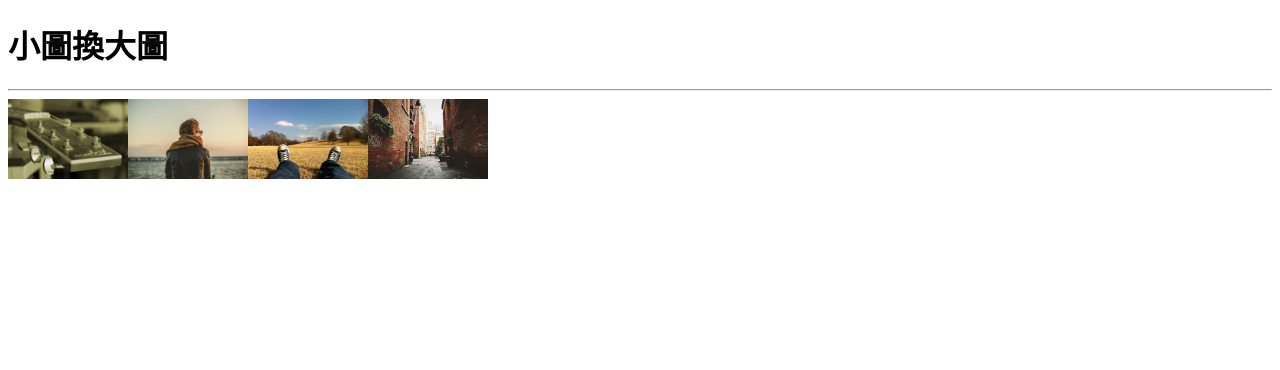
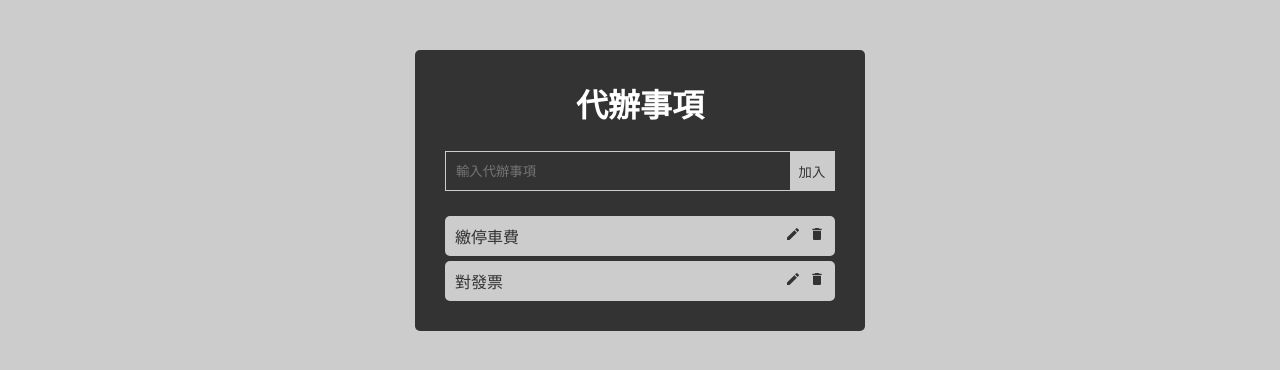
Before and after one commit to OvOpenguin/react-project, a React (Vite) app: page /#/ in a window 1280 px wide. Before the commit this address led to /#/news. Shown: the top 370 px of the page. Built offline with nearby package versions, Linux system fonts and the light colour scheme.

Commit message:
0820-todolist

```diff
--- /dev/null
+++ b/src/components/CreateForm.jsx
@@ -0,0 +1,40 @@
+import React, { useState } from 'react'
+
+
+
+// 方法2：
+const CreateForm = ({ addTodo }) => {
+
+  const [txt, setTxt] = useState('');
+
+  // 建立一個函式處理新增的todo資料
+  function addData() {
+    let myInput = document.getElementById('myInput');
+    myInput.focus(); //指定游標
+
+    if (txt.length === 0) {
+      alert("沒有輸入待辦內容");
+    } else {
+      addTodo(txt);
+      setTxt("");
+    }
+
+  }
+
+  return (
+    <form className='create-form'>
+      <input
+        id='myInput'
+        type="text"
+        placeholder='輸入代辦事項'
+        value={txt}
+        // 去除資料"前後"的空白 => trim()
+        onChange={(e) => {setTxt(e.target.value.trim());}} />
+
+      {/* 按下會將填寫內容回傳至父元件 */}
+      <button type='button' onClick={addData}>加入</button>
+    </form>
+  )
+}
+
+export default CreateForm
--- /dev/null
+++ b/src/components/Todo.jsx
@@ -0,0 +1,31 @@
+import { MdDelete } from "react-icons/md";
+import { MdEdit } from "react-icons/md";
+
+// todo是從TodoWrapper而來，需用大括號{}來解構該物件{todo}
+const Todo = ({ todo, delTodo, toggleCompleted }) => {
+    return (
+        // return內不能用if判斷式
+        // 故使用「三元運算值」套用css規則
+        <div className={`todo ${todo.isCompleted ? 'completed' : ''}`}>
+            {/* 對項目點擊，會出現刪除線 */}
+            <p onClick={()=>{toggleCompleted(todo.id)}}>{todo.content}</p>
+
+            <div>
+                <MdEdit
+                    style={{ cursor: "pointer", marginRight: "8px" }}
+                // 按下edit => 先顯示可編輯狀態 =>可更改todo項目的content => 通過函式回傳至TodoWrapper
+
+                />
+
+                <MdDelete
+                    style={{ cursor: "pointer" }}
+                    // 按下delet => 回傳該todo項目的id => 通過delTodo的函式回傳至TodoWrapper
+                    onClick={() => { delTodo(todo.id) }}
+                />
+            </div>
+
+        </div>
+    )
+}
+
+export default Todo
--- /dev/null
+++ b/src/components/TodoWrapper.jsx
@@ -0,0 +1,67 @@
+import React, { useState } from 'react'
+import CreateForm from './CreateForm'
+import Todo from './Todo'
+
+const TodoWrapper = () => {
+    // 因為有n個todo，所以要用陣列存放。
+    // const [todos, setTodos] = useState(["繳停車費", "對發票"]);
+
+    // 如果陣列內容有增減時，索引值會異動。
+    // 為避免修改資料時，造成索引值錯亂，將陣列改為[陣列物件]。
+    // key值用亂數來產生
+    const [todos, setTodos] = useState([
+        { content: "繳停車費", id: Math.random(), isCompleted: false },
+        { content: "對發票", id: Math.random(), isCompleted: false },
+    ]);
+
+    // 建立刪除todo
+    // 傳入被刪除的todo.id
+    // 從 Todo.jsx 得到回傳的todo.id => 利用filter去篩選所有陣列資料的id => 若id和回傳的todo.id不同則保留
+    const delTodo = (id) => {
+        setTodos(todos.filter((todo) => {
+            // 使用filter方法，保留沒被刪除的id  (不等於 id 的會被return)
+            return todo.id !== id
+
+        }))
+    }
+
+    // 建立切換isCompleted屬性函式
+    const toggleCompleted = (id) => {
+        // 檢查被點擊的項目的id是否跟陣列中的id一樣
+        // yes => 1. 取出todo 2.將isCompleted屬性值反向(!NOT)
+        // no => todo不變
+        setTodos(todos.map((todo) => {
+            return todo.id === id
+                ? { ...todo, isCompleted: !todo.isCompleted }
+                : todo
+        }))
+    }
+
+
+    return (
+        <div className='wrapper'>
+            <h1>代辦事項</h1>
+
+
+            {/* 傳遞方法：方法2 */}
+            <CreateForm addTodo={(newContent) => {
+                // 這裡傳送的為「方法=箭頭函式」並解構： method = {()=>{}}
+                // 建立新的todo內容
+                // 1. 使用...todos 其餘運算子來保留原陣列
+                // 2. 再加上新的物件內容
+                setTodos([...todos, { content: newContent, id: Math.random(), isCompleted: false }])
+            }} />
+
+            {
+                // todos是陣列資料，todo是使用.map時的參數，todo = todos[0], todos[1]...
+                todos.map((todo) => {
+                    //通過增加物件屬性todoname將「父元件的陣列物件資料」傳遞到「子元件 Todo.jsx」
+                    return <Todo todo={todo} key={todo.id} delTodo={delTodo} toggleCompleted={toggleCompleted} />
+                })
+            }
+
+        </div>
+    )
+}
+
+export default TodoWrapper
--- /dev/null
+++ b/src/css/App0820.css
@@ -0,0 +1,70 @@
+* {
+    margin: 0;
+    padding: 0;
+    box-sizing: border-box;
+}
+
+body {
+    background: #ccc;
+    color: #fff;
+    display: flex;
+    flex-direction: row;
+    justify-content: center;
+    font-family: sans-serif;
+}
+
+.wrapper {
+    width: 450px;
+    background-color: #333;
+    padding: 30px;
+    border-radius: 5px;
+    margin-top: 50px;
+    text-align: center;
+}
+
+.create-form {
+    width: 100%;
+    height: 40px;
+    border: 1px solid #ccc;
+    margin: 25px 0;
+    display: flex;
+}
+
+.create-form>input {
+    /* 去除底色 和 框線 */
+    background: none;
+    outline: none;
+    border: none;
+    color: #fff;
+    width: 100%;
+    height: 100%;
+    padding-left: 10px;
+}
+
+.create-form>button {
+    border: none;
+    background-color: #ccc;
+    color: #333;
+    width: 50px;
+    height: 100%;
+    cursor: pointer;
+}
+
+.todo {
+    background-color: #ccc;
+    color: #333;
+    height: 40px;
+    padding: 0 10px;
+    margin-top: 5px;
+    border-radius: 5px;
+    display: flex;
+    justify-content: space-between;
+    align-items: center;
+}
+
+.completed{
+    /* 刪除線 */
+    text-decoration: line-through;
+    /* 透明度 */
+    opacity: .4;
+}
--- a/src/main.jsx
+++ b/src/main.jsx
@@ -9,7 +9,7 @@
 // import App from './pages/App0813-weather3.jsx'
 // import App from './pages/Home.jsx'
 // import MyApp from './MyApp'
-import App from './pages/App0819pic.jsx'
+import App from './pages/App0820.jsx'
 import { HashRouter } from 'react-router-dom'
 
 
--- /dev/null
+++ b/src/pages/App0820.jsx
@@ -0,0 +1,14 @@
+import CreateForm from '../components/CreateForm'
+import TodoWrapper from '../components/TodoWrapper'
+import '../css/App0820.css'
+
+const App0820 = () => {
+  return (
+    <>
+      <TodoWrapper/>
+    </>
+
+  )
+}
+
+export default App0820
```
